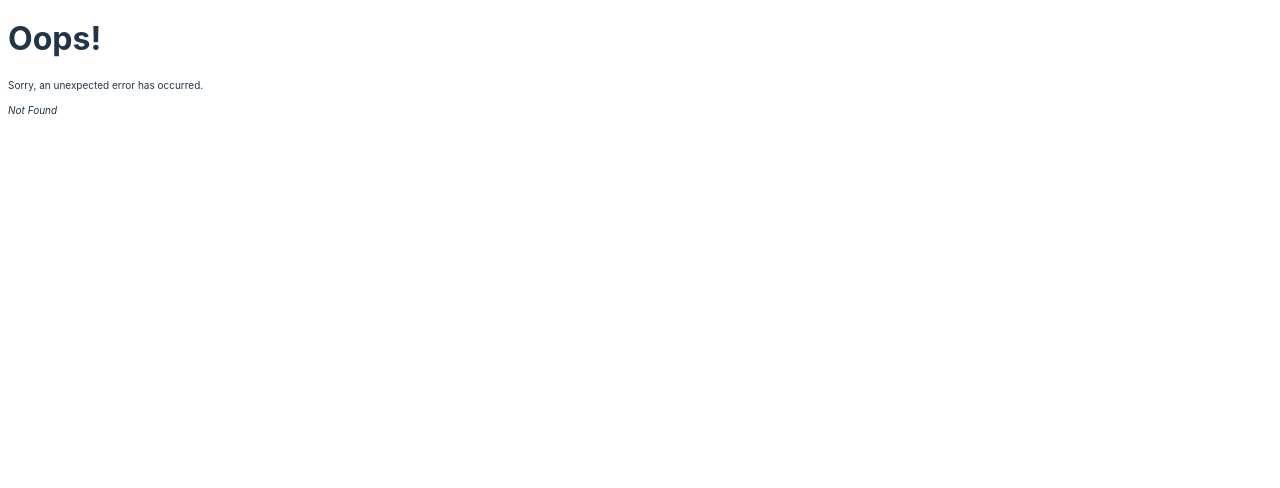
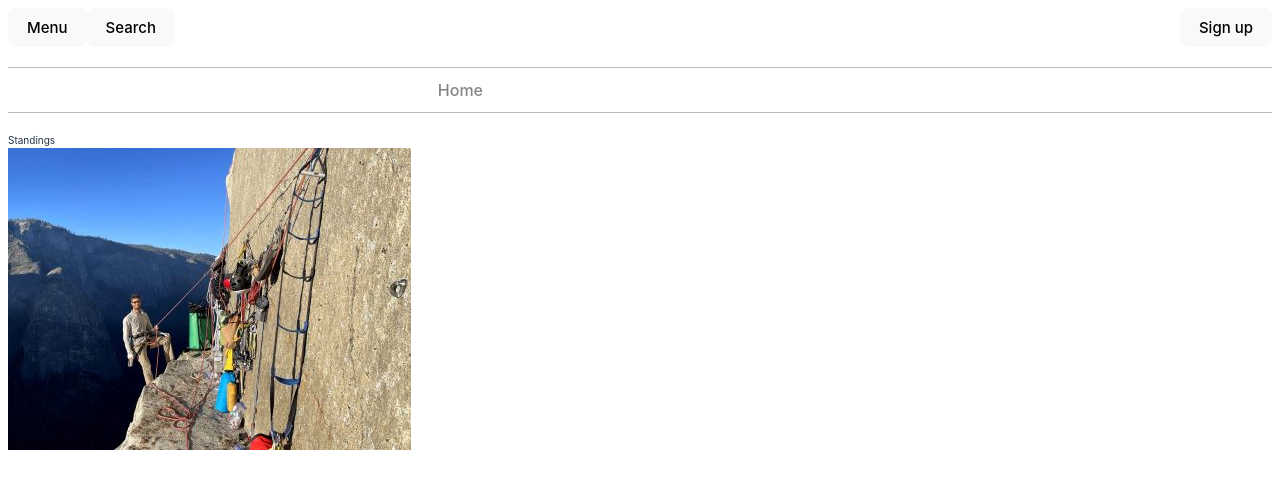
Before and after one commit to Burns1980/climbing-journal, a React (Vite) app: page /home in a window 1280 px wide. Before the commit this address had no page. Shown: the top 488 px of the page. Built offline with nearby package versions, Linux system fonts and the light colour scheme.

Commit message:
adds Home component to Root

```diff
--- /dev/null
+++ b/src/apps/standings/standings.jsx
@@ -0,0 +1,11 @@
+import './standings.css';
+import noseImage from '../../assets/images/nose-thumbnail.jpg';
+
+export default function Standings() {
+  return (
+    <section>
+      <div>Standings</div>
+      <img src={noseImage} alt="Me hanging out at El Cap tower" />
+    </section>
+  );
+}
--- a/src/components/header/header.css
+++ b/src/components/header/header.css
@@ -3,8 +3,7 @@
   border: none;
 }
 
-.mobile-menu-icon > button:focus
-{
+.mobile-menu-icon > button:focus {
   outline: none;
 }
 
--- a/src/components/nav-bar/NavigationBar.jsx
+++ b/src/components/nav-bar/NavigationBar.jsx
@@ -1,4 +1,4 @@
-import { Link } from 'react-router-dom';
+import { NavLink } from 'react-router-dom';
 import './navigationBar.css';
 
 /*
@@ -14,18 +14,16 @@ export default function NavigationBar() {
     <nav className="top-navigation">
       <ul className="navigation-list">
         <li>
-          <Link to="/">Home</Link>
+          <NavLink to="/home">Home</NavLink>
         </li>
         <li>
-          <Link to='routes-by-me' >
-            Routes I&apos;ve done
-          </Link>
+          <NavLink to="routes-by-me">Routes I&apos;ve done</NavLink>
         </li>
         <li>
-          <Link to="/trip-report">Trip reports</Link>
+          <NavLink to="/trip-report">Trip reports</NavLink>
         </li>
         <li>
-          <Link to="/projects">Projects</Link>
+          <NavLink to="/projects">Projects</NavLink>
         </li>
       </ul>
     </nav>
--- a/src/components/nav-bar/navigationBar.css
+++ b/src/components/nav-bar/navigationBar.css
@@ -28,6 +28,6 @@ li {
   padding: 0 1rem 0 1rem;
 }
 
-li:first-of-type > a {
+.navigation-list a.active {
   color: #858585;
 }
--- /dev/null
+++ b/src/routes/Home.jsx
@@ -0,0 +1,9 @@
+import Standings from "../apps/standings/standings";
+
+export default function Home() {
+  return (
+    <section>
+      <Standings />
+    </section>
+  )
+}
--- a/src/routes/Root.jsx
+++ b/src/routes/Root.jsx
@@ -1,18 +1,13 @@
 import { Outlet } from 'react-router-dom';
-import { useState } from 'react';
+// import { useState } from 'react';
 import Header from '../components/header/Header';
 import NavigationBar from '../components/nav-bar/NavigationBar';
-import noseImage from '../assets/images/nose-thumbnail.jpg'
 
 function Root() {
   return (
     <>
       <Header />
       <NavigationBar />
-      <img src={noseImage} alt='Me hanging out at El Cap tower'/>
-      {/* <img src='https://mountainproject.com/assets/photos/climb/105865419_sqsmall_1557935138.jpg?cache=1701314757' /> */}
-      <div>ello dumpling</div>
-      <p>Who says hello dumpling?</p>
       <Outlet />
     </>
   );
```
Also changed, not shown: src/components/header/Header.jsx (+5 -2 lines), src/main.jsx (+18 -13 lines), src/apps/standings/standings.css (added), src/index.css (line endings or trailing spaces).
